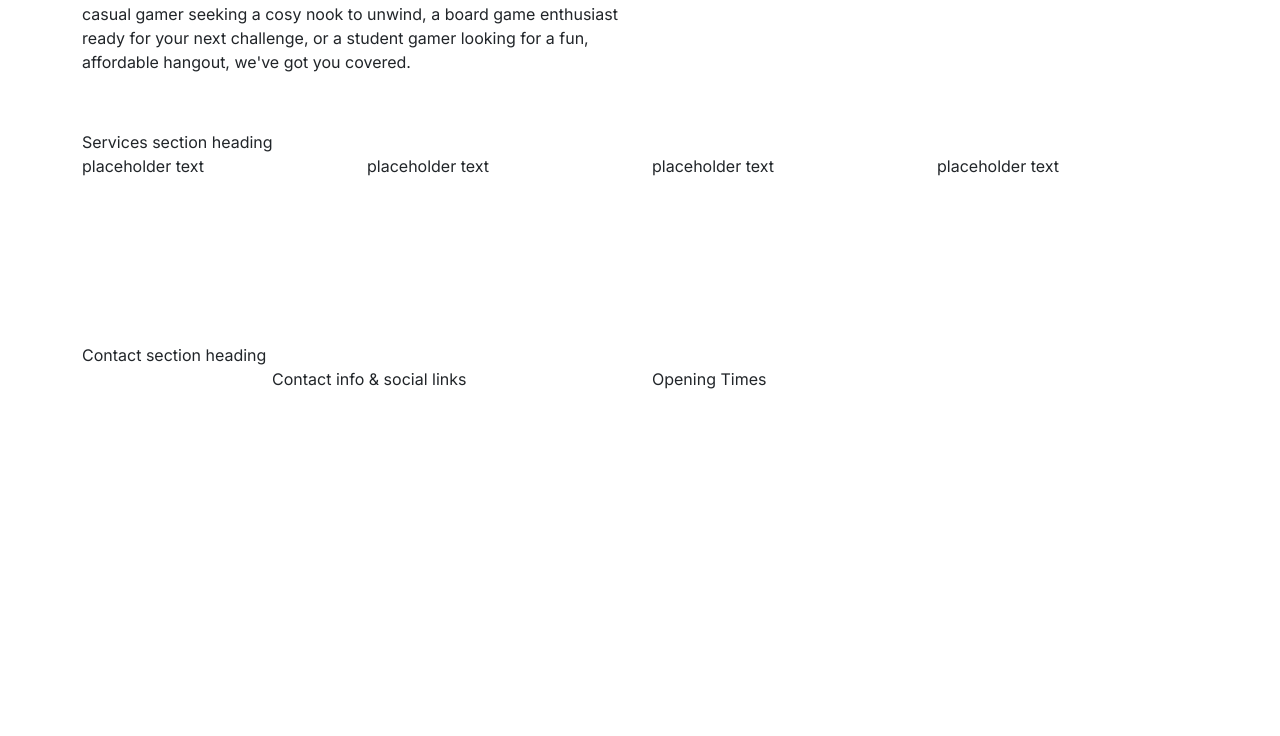
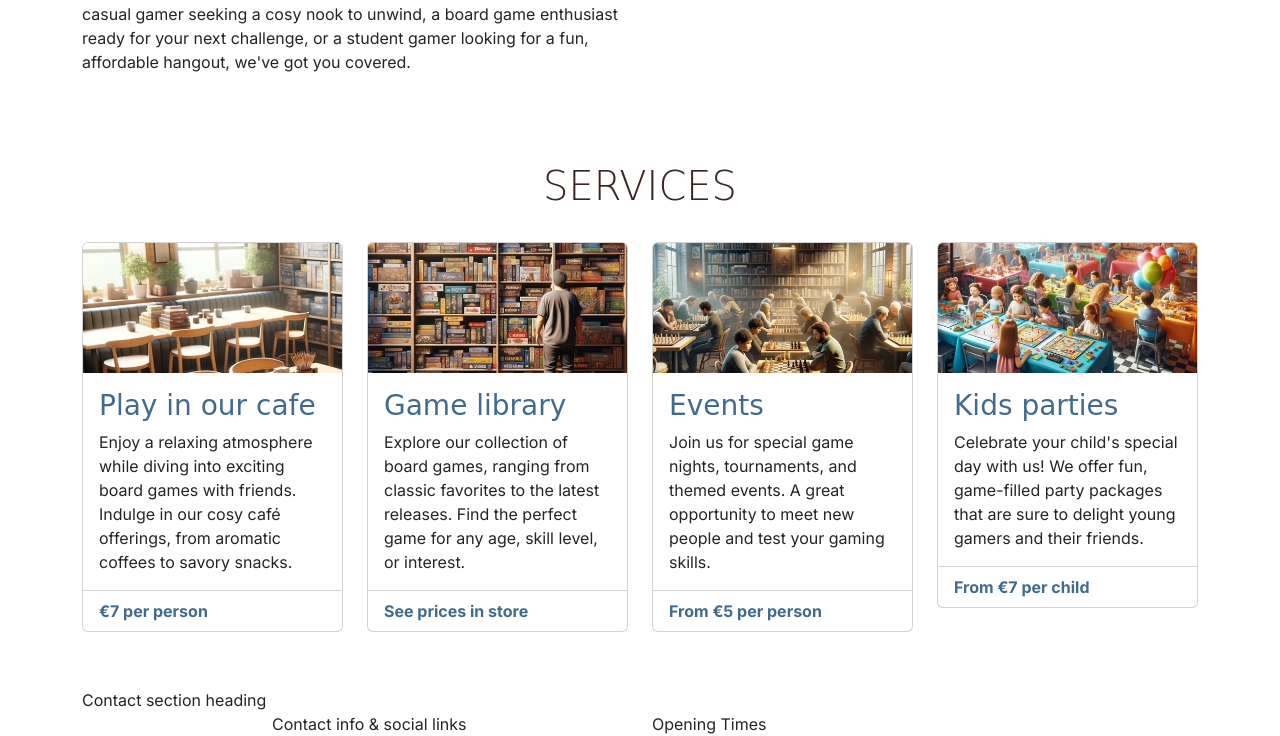
Before and after one commit to MajaK02/boardwalk-games, a plain HTML site: page index.html in a window 1280 px wide. Shown: the part 409-1145 px from the top of the page. Before the commit the page ends 800 px from the top, so only its background shows below. Drawn offline with nearby package versions, Linux system fonts and the light colour scheme; a web font is replaced by a local one.

Commit message:
Add service cards and style them

```diff
--- a/assets/css/style.css
+++ b/assets/css/style.css
@@ -19,7 +19,14 @@ body {
 h1, h2, h3 {
     font-family: var(--secondary-font);
     color: var(--primary-color);
+}
+
+h1, h2 {
     text-transform: uppercase; /* makes text bold & uppercase*/
+}
+
+h2 {
+    margin-bottom: 2rem;
 }
 
 .sub-heading-color {
@@ -45,6 +52,19 @@ h1, h2, h3 {
     font-family: var(--secondary-font);
 }
 
+/* Services*/
+
+#services .card-footer {
+    font-weight: bold;
+    color: var(--highlight-color);
+    background-color: transparent;
+}
+
+#services .card {
+    margin-bottom: 1.5rem;
+}
+
+
 /* grid visualisation CSS for testing */
 
 /*.container,
--- a/index.html
+++ b/index.html
@@ -185,13 +185,88 @@
     <!-- main element to hold all key sections of the home page. It is not part of the grid structure -->
     <main>
       <!-- Services section -->
-      <section class="container">
+      <section id="services" class="container section">
         <div class="row">
-          <div class="col-12">Services section heading</div>
-          <div class="col 12 col-md-6 col-xl-3">placeholder text</div>
-          <div class="col 12 col-md-6 col-xl-3">placeholder text</div>
-          <div class="col 12 col-md-6 col-xl-3">placeholder text</div>
-          <div class="col 12 col-md-6 col-xl-3">placeholder text</div>
+          <div class="col-12 text-center"> <!-- Col-12 as default-->
+            <h2 class="display-6">Services</h2>
+          </div>
+          <div class="col-12 col-md-6 col-xl-3"> <!-- responsive columns for the service cards-->
+            <div class="card">
+              <img
+                src="assets/images/services-1.webp"
+                class="card-img-top"
+                alt="Boardwalk games cafe table by a window, stacks of boardgames can be seen on the table"
+              />
+              <div class="card-body">
+                <h3 class="card-title sub-heading-color">Play in our cafe</h3> <!-- used sub-heading color class to color the headings-->
+                <p class="card-text">
+                  Enjoy a relaxing atmosphere while diving into exciting board
+                  games with friends. Indulge in our cosy café offerings, from
+                  aromatic coffees to savory snacks.
+                </p>
+              </div>
+              <div class="card-footer"> <!-- Bootstrap card footer class to display prices-->
+                <p class="mb-0">€7 per person</p> <!-- mb-0 gives the footer a more streamlined look-->
+              </div>
+            </div>
+          </div>
+          <div class="col-12 col-md-6 col-xl-3">
+            <div class="card">
+              <img
+                src="assets/images/services-2.webp"
+                class="card-img-top"
+                alt="Board games stacked in bookshelves, a man can be seen browsing the shelves"
+              />
+              <div class="card-body">
+                <!-- bootstrap cards come as h5 by default, changed to h3 to fit project heading hierarchy -->
+                <h3 class="card-title sub-heading-color">Game library</h3>
+                <p class="card-text">
+                  Explore our collection of board games, ranging from classic
+                  favorites to the latest releases. Find the perfect game for
+                  any age, skill level, or interest.
+                </p>
+              </div>
+              <div class="card-footer">
+                <p class="mb-0">See prices in store</p>
+              </div>
+            </div>
+          </div>
+          <div class="col-12 col-md-6 col-xl-3">
+            <div class="card">
+              <img src="assets/images/services-3.webp" class="card-img-top" />
+              <div class="card-body">
+                <h3 class="card-title sub-heading-color">Events</h3>
+                <p class="card-text">
+                  Join us for special game nights, tournaments, and themed
+                  events. A great opportunity to meet new people and test your
+                  gaming skills.
+                </p>
+              </div>
+              <div class="card-footer">
+                <p class="mb-0">From €5 per person</p>
+              </div>
+            </div>
+          </div>
+          <div class="col-12 col-md-6 col-xl-3">
+            <div class="card">
+              <img
+                src="assets/images/services-4.webp"
+                class="card-img-top"
+                alt="A kids party being held at Boardwalk Games"
+              />
+              <div class="card-body">
+                <h3 class="card-title sub-heading-color">Kids parties</h3>
+                <p class="card-text">
+                  Celebrate your child's special day with us! We offer fun,
+                  game-filled party packages that are sure to delight young
+                  gamers and their friends.
+                </p>
+              </div>
+              <div class="card-footer">
+                <p class="mb-0">From €7 per child</p>
+              </div>
+            </div>
+          </div>
         </div>
       </section>
     </main>
```
